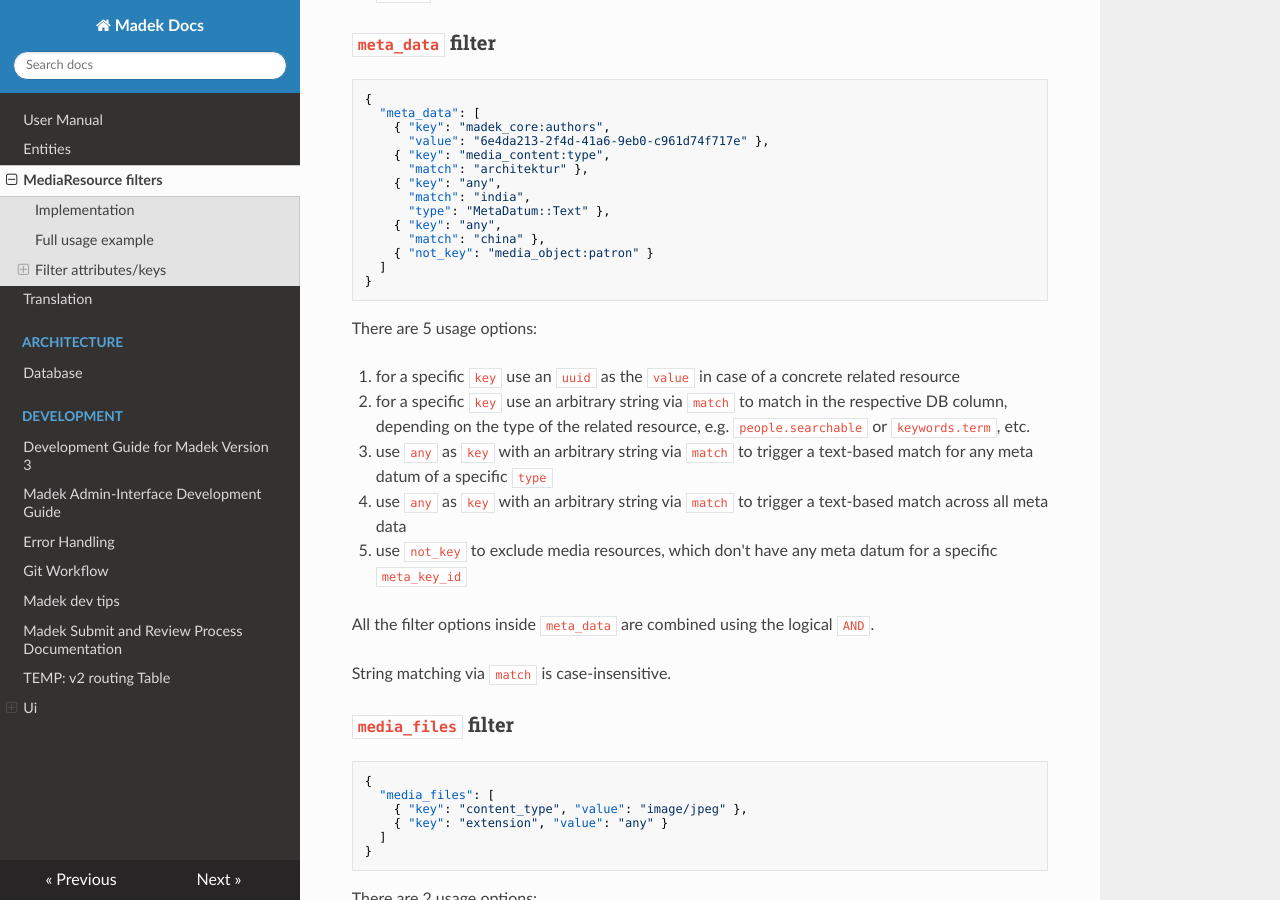
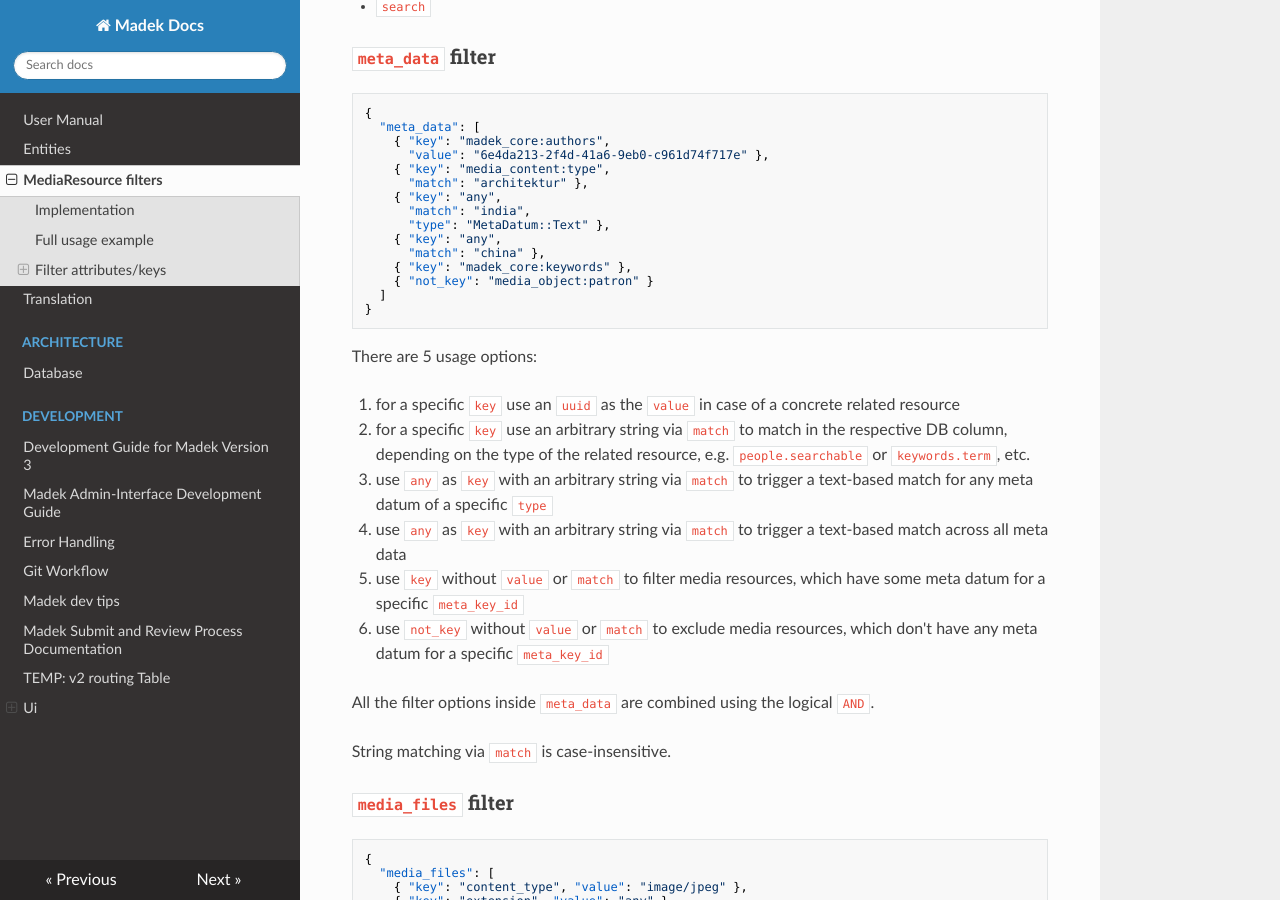
Before and after one commit to Madek/madek-documentation, an MkDocs documentation site: the page built from source/filters.md, in a window 1280 px wide and 900 px high, scrolled down 1099 px. Built offline with MkDocs 1.6.1, drawn with Linux system fonts in a browser that asks for light colours; nearby versions of some CDN libraries; some of the changed text lies outside the part shown.

Commit message:
adjust filters spec

```diff
--- a/source/filters.md
+++ b/source/filters.md
@@ -19,11 +19,12 @@ Each of the 3 types of media resources, namely `MediaEntry`, `Collection` and `F
       "type": "MetaDatum::Text" },
     { "key": "any",
       "match": "china" },
+    { "key": "madek_core:keywords" },
     { "not_key": "media_object:patron" }
   ],
   "media_files": [
     { "key": "content_type", "value": "image/jpeg" },
-    { "key": "extension", "value": "any" }
+    { "key": "extension", "value": "jpg" }
   ],
   "permissions": [
     { "key": "public",
@@ -66,6 +67,7 @@ All of these are combined together using logical `AND`.
       "type": "MetaDatum::Text" },
     { "key": "any",
       "match": "china" },
+    { "key": "madek_core:keywords" },
     { "not_key": "media_object:patron" }
   ]
 }
@@ -77,7 +79,8 @@ There are 5 usage options:
 2. for a specific `key` use an arbitrary string via `match` to match in the respective DB column, depending on the type of the related resource, e.g. `people.searchable` or `keywords.term`, etc.
 3. use `any` as `key` with an arbitrary string via `match` to trigger a text-based match for any meta datum of a specific `type`
 4. use `any` as `key` with an arbitrary string via `match` to trigger a text-based match across all meta data
-5. use `not_key` to exclude media resources, which don't have any meta datum for a specific `meta_key_id`
+5. use `key` without `value` or `match` to filter media resources, which have some meta datum for a specific `meta_key_id`
+6. use `not_key` without `value` or `match` to exclude media resources, which don't have any meta datum for a specific `meta_key_id`
 
 All the filter options inside `meta_data` are combined using the logical `AND`.
 
```
